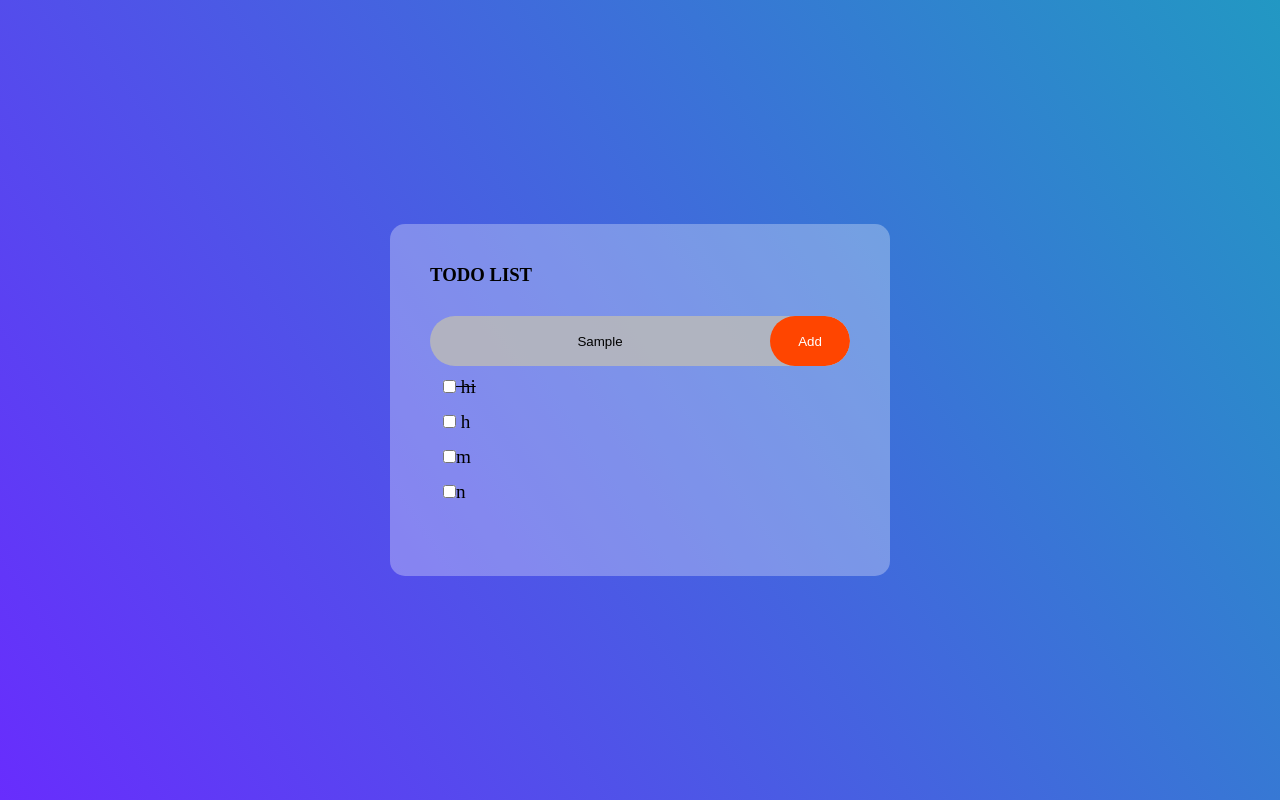
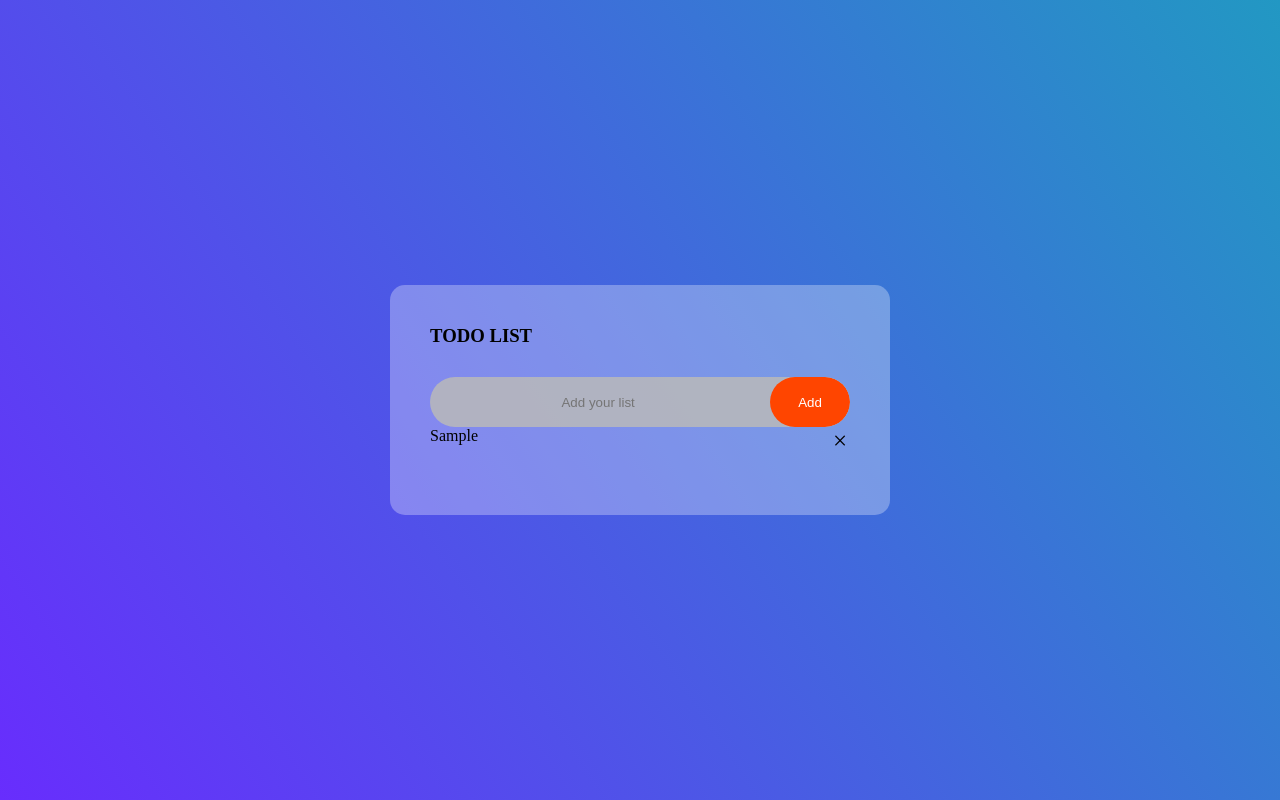
Before and after one commit to SheydaBagheri/todolist, a plain HTML site: page index.html in a window 1280 px wide. Both pictures are taken after typing "Sample" into the empty fields and a click on the button "Add". Drawn offline with Linux system fonts and the light colour scheme.

Commit message:
Add files via upload

```diff
--- a/index.html
+++ b/index.html
@@ -13,23 +13,13 @@
             <h3>TODO LIST</h3>
             <div class="row">
                 <input type="text"  id="input-T" placeholder="Add your list ">
-                <button>Add</button>
-
+                <button id="button-click">Add</button>
             </div>
             <div class="list-item">
-                <ul>
-
-                   <li class="checked"><input class="check-box"  type="checkbox">
-                    hi</li>
-                   <li>   <input class="check-box"  type="checkbox"> h</li>
-                    <li><input class="check-box"  type="checkbox">m</li>
-
-                   <li> <input class="check-box"  type="checkbox">n</li>
-                </ul>
             </div>
 
         </div>
     </div>
-
+    <script src="main.js"></script>
 </body>
 </html>
--- a/main.js
+++ b/main.js
@@ -0,0 +1,22 @@
+
+const inputElem = document.querySelector('#input-T');
+const button = document.querySelector('#button-click');
+const listTodo = document.querySelector('.list-item');
+
+button.addEventListener('click' , function(){
+    if(inputElem.value === ''){
+    }else{
+    listTodo.insertAdjacentHTML('beforeend' ,
+        ` <li>  ${inputElem.value}<span> ${'\u00d7'} </span></li>`)
+    inputElem.value=''
+}
+})
+listTodo.addEventListener('click' , function(event){
+    if(event.target.tagName === 'LI'){
+        event.target.classList.toggle('checked')}
+    else if(event.target.tagName === 'SPAN'){
+        event.target.parentElement.remove()
+    }
+
+
+})
--- a/style.css
+++ b/style.css
@@ -44,17 +44,29 @@ button{
     background-color: orangered;
 }
 
-ul li{
-    list-style: none;
+.list-item  ul li{
     padding: 10px 3px 3px 13px;
     font-size: 1.2rem;
+}
+.list-item{
+    position: relative;
+    list-style: none;
+}
+span{
+    position: absolute;
+    right: 3px;
+    cursor: pointer;
+    font-size: 25px;
+}
+span:hover{
+    background-color: gainsboro;
 }
 
 .check-box{
 
 }
 
- ul li.checked{
+.checked{
     text-decoration: line-through;
 
 
```
